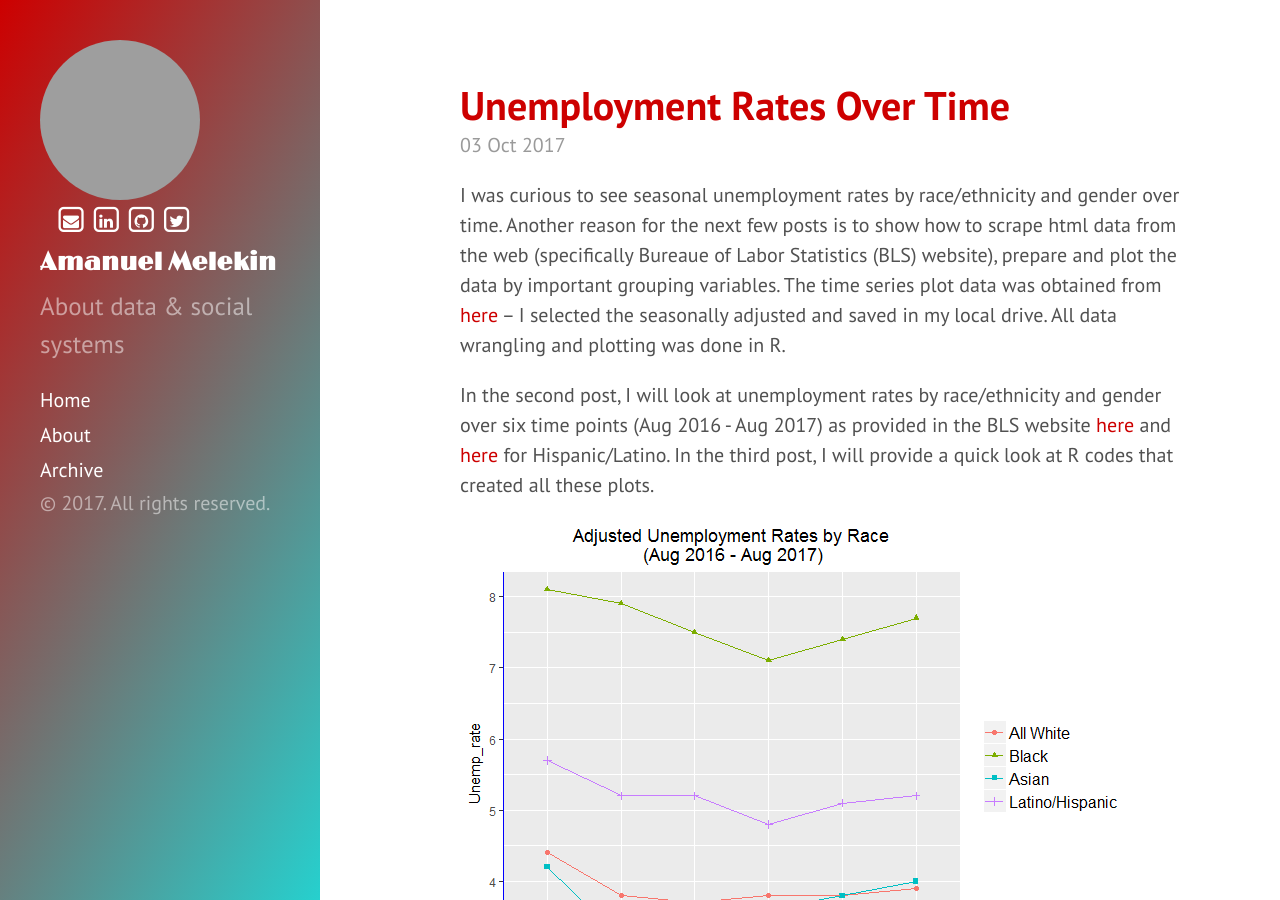
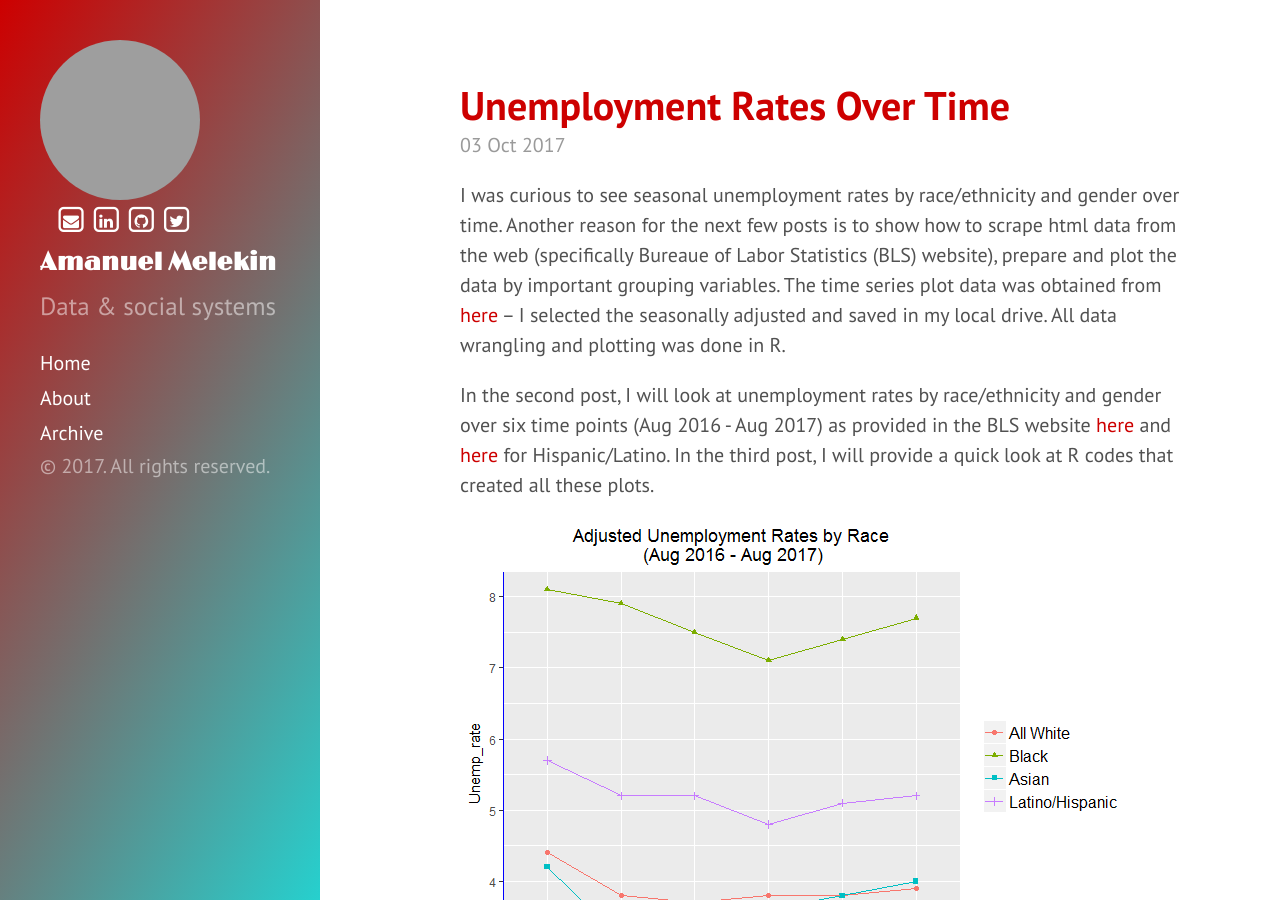
Before and after one commit to azmelekin/azmelekin.github.io, a Jekyll site: the page built from index.html, in a window 1280 px wide and 900 px high. Built offline with Jekyll 4.4.1, drawn with Linux system fonts in a browser that asks for light colours; nearby versions of some CDN libraries; some web fonts are replaced; the list of posts is cut into pages by our own code; grey boxes are pictures that could not be loaded.

Commit message:
Update _config.yml

```diff
--- a/_config.yml
+++ b/_config.yml
@@ -9,7 +9,7 @@ permalink:        pretty
 # Setup
 title:            Amanuel Melekin
 #tagline:
-description:      'About data & social systems'
+description:      'Data & social systems'
 url:              http://azmelekin.github.io/
 baseurl:          /azmelekin.github.io/
 
```
